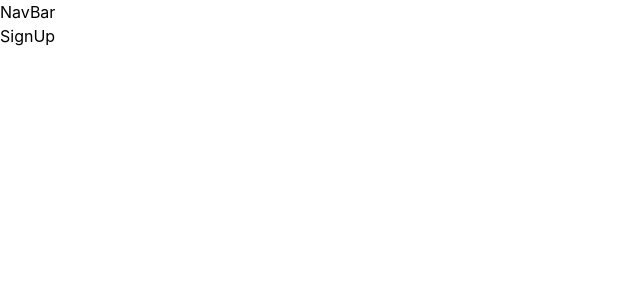
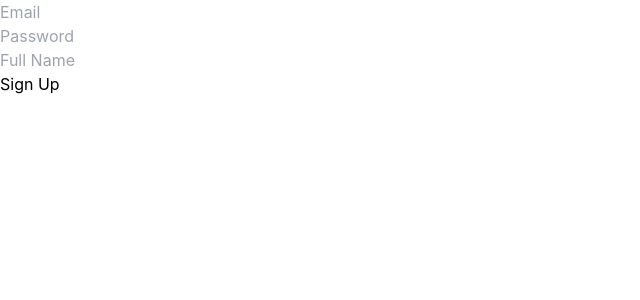
Before and after one commit to codea-holic/Reels, a React (Create React App) app: page /sign-up in a window 1280 px wide. Shown: the top 300 px of the page, without its empty margins (0-640 px from the left). Built offline with nearby package versions, Linux system fonts and the light colour scheme.

Commit message:
Code of Sign Up Page Fix: Reroute on login/Feed Page after Sign Up

```diff
--- a/src/App.js
+++ b/src/App.js
@@ -11,7 +11,7 @@ import { Routes, Route, Navigate } from 'react-router-dom';
 function App() {
   return (
     <>
-      <div>NavBar</div>
+      {/* <div>NavBar</div> */}
       <Routes>
         <Route path="/" element={<Navigate to="/feed" />} />
         <Route path="/login" element={<Login />} />
--- a/src/Components/Login.jsx
+++ b/src/Components/Login.jsx
@@ -8,6 +8,7 @@ function Login() {
   let [user, setUser] = useState(null);
   let [loader, setLoader] = useState(false);
   let [error, setError] = useState("");
+
   const trackEmail = function (e) {
     setEmail(e.target.value);
   }
@@ -36,29 +37,27 @@ function Login() {
     setUser(null);
   }
 
-
   return (
     <>
       {
-        error !== "" ? <h1>Error is {error}</h1> :
-          loader === true ? <h1>...Loading</h1> :
+        error !== "" ? <strong>Error is {error}</strong> :
+          loader === true ? <strong>...Loading</strong> :
             user !== null ?
               <>
                 <button
                   onClick={signout}
                 >Signout</button>
                 <h1>user is {user.uid}</h1>
-              </>
-              :
+              </> :
               <><input type="email" onChange={trackEmail} value={email} placeholder="email" ></input>
                 <br></br>
                 <input type="password" onChange={trackPassword} value={password} placeholder="password"
                 ></input>
                 <br></br>
                 <button type="click" onClick={printDetails}
-                >Login</button></>
+                >Login</button>
+              </>
       }
-
     </>
   )
 }
--- a/src/Components/SignUp.jsx
+++ b/src/Components/SignUp.jsx
@@ -1,8 +1,54 @@
-import React from 'react';
+import React, { useState } from 'react';
+import {createUserWithEmailAndPassword } from "firebase/auth";
+import {auth} from "../firebase";
 
 function SignUp() {
+  let [email, setEmail] = useState("");
+  let [password, setPassword] = useState("");
+  let [fullName, setFullName] = useState("");
+  let [loader, setLoader] = useState(false);
+  let [error, setError] = useState("");
+
+  const printDetails = () => {
+    alert(`${email}\n${password}\n${fullName}`);
+  }
+
+  async function signUpProcess() {
+    try {
+      setLoader(true);
+      let userCred = await
+        createUserWithEmailAndPassword(auth, email, password)
+    } catch (err) {
+      setError(err.message);
+      // after some time -> error message remove
+      setTimeout(() => {
+        setError("")
+      }, 2000)
+    }
+    setLoader(false);
+  }
+
   return (
-    <div>SignUp</div>
+    error !== "" ? <strong>Error is {error}</strong> :
+      loader === true ? <strong>...Loading</strong> :
+        <>
+          <input type="email" onChange={(e) => {
+            setEmail(e.target.value);
+          }} value={email} placeholder="Email" ></input>
+          <br></br>
+          <input type="password" onChange={(e) => {
+            setPassword(e.target.value);
+          }} value={password} placeholder="Password"
+          ></input>
+          <br></br>
+          <input type="text" onChange={(e) => {
+            setFullName(e.target.value);
+          }} value={fullName} placeholder="Full Name"
+          ></input>
+          <br></br>
+          <button type="click" onClick={signUpProcess}
+          >Sign Up</button>
+        </>
   )
 }
 
```
Also changed, not shown: 1 other file (tests, documents, lock files or other folders).
